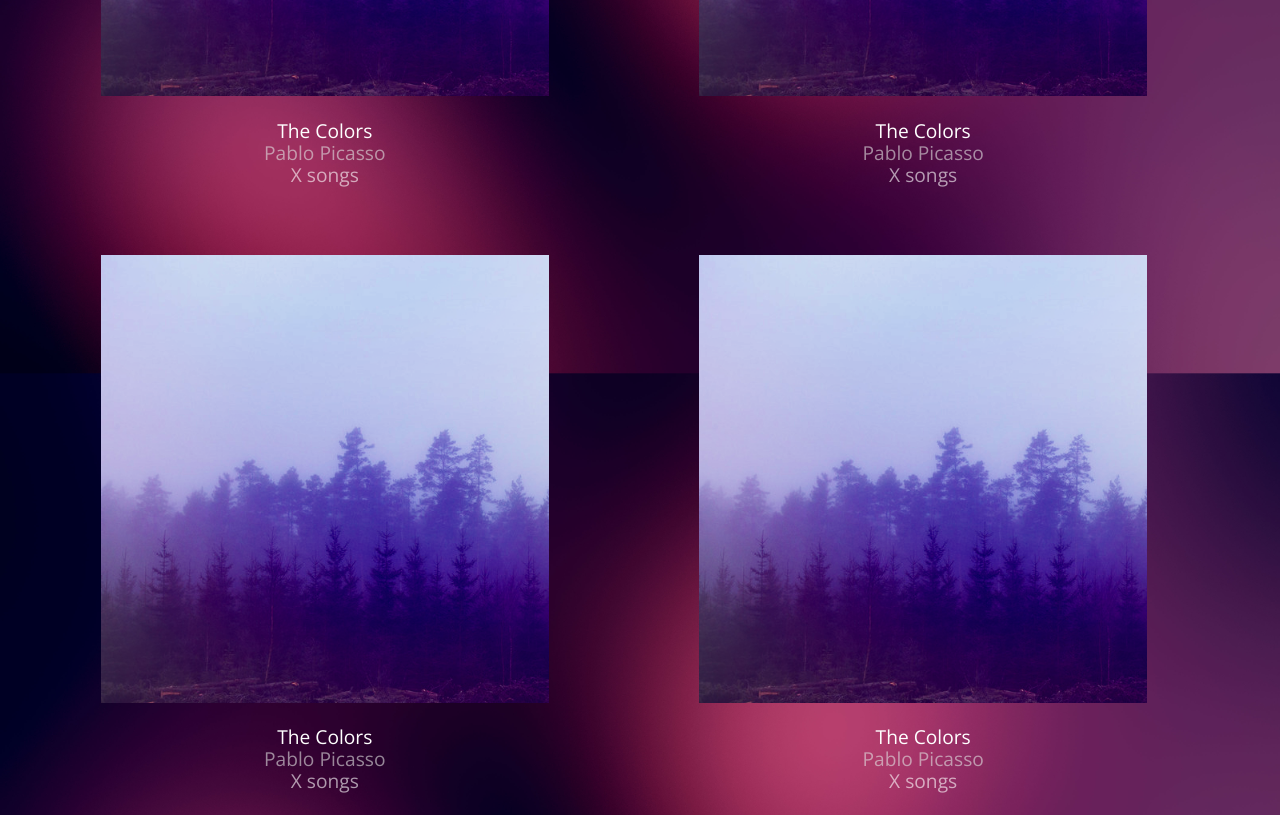
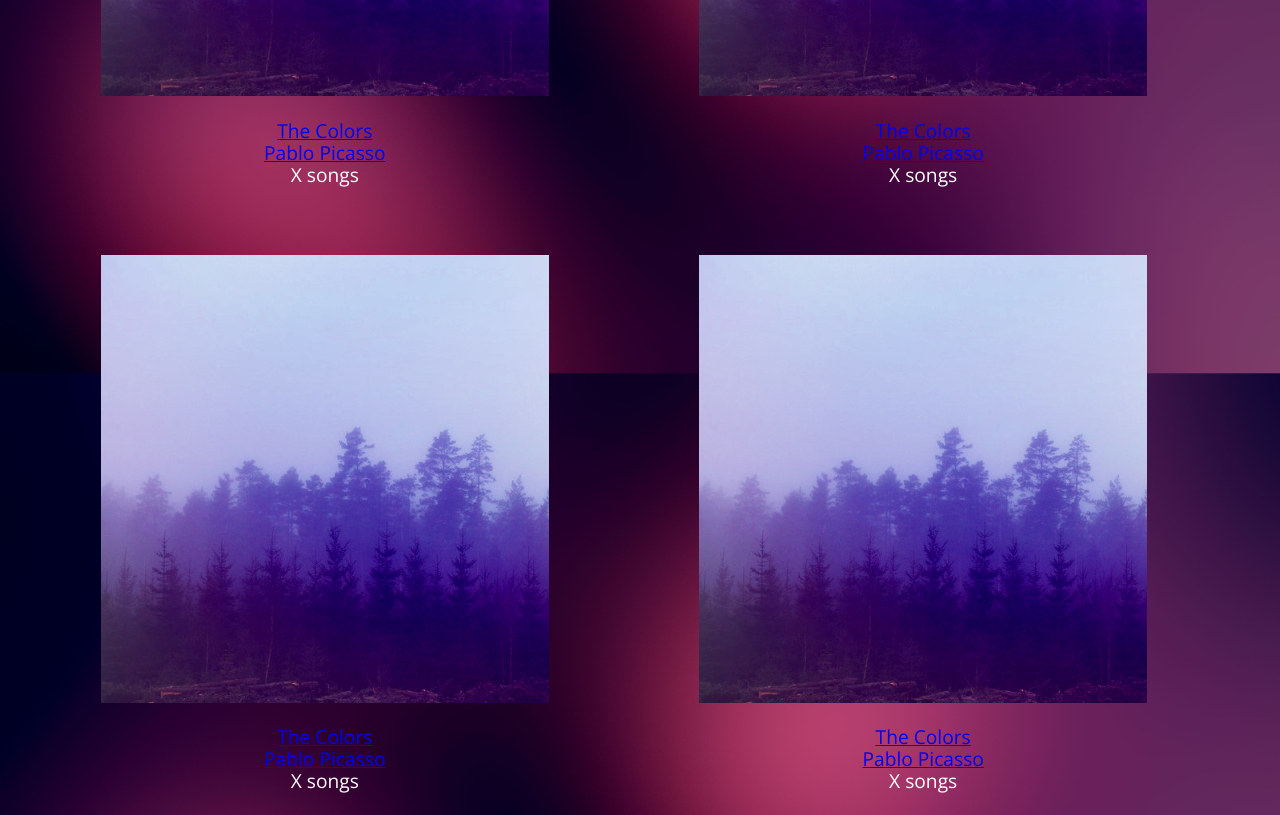
Before and after one commit to Juantourage/bloc-jams, a plain HTML site: page collection.html in a window 1280 px wide. Shown: the part 480-1295 px from the top of the page. Drawn offline with nearby package versions, Linux system fonts and the light colour scheme.

Commit message:
Checkpoint 10 Scripting Collection Complete

```diff
--- a/collection.html
+++ b/collection.html
@@ -21,59 +21,9 @@
         </nav>
 
         <section class="album-covers container clearfix">
-            <div class="collection-album-container column fourth">
-                <img src="assets/images/album_covers/01.png"/>
-                <div class="collection-album-info caption">
-                    <p>
-                        <a class="album-name" href="album.html">The Colors</a>
-                        <br/>
-                        <a href="album.html">Pablo Picasso</a>
-                        <br/>
-                        X songs
-                        <br/>
-                    </p>
-                </div>
-            </div>
-            <div class="collection-album-container column fourth">
-                <img src="assets/images/album_covers/01.png"/>
-                <div class="collection-album-info caption">
-                    <p>
-                        <a class="album-name" href="album.html">The Colors</a>
-                        <br/>
-                        <a href="album.html">Pablo Picasso</a>
-                        <br/>
-                        X songs
-                        <br/>
-                    </p>
-                </div>
-            </div>
-            <div class="collection-album-container column fourth">
-                <img src="assets/images/album_covers/01.png"/>
-                <div class="collection-album-info caption">
-                    <p>
-                        <a class="album-name" href="album.html">The Colors</a>
-                        <br/>
-                        <a href="album.html">Pablo Picasso</a>
-                        <br/>
-                        X songs
-                        <br/>
-                    </p>
-                </div>
-            </div>
-            <div class="collection-album-container column fourth">
-                <img src="assets/images/album_covers/01.png"/>
-                <div class="collection-album-info caption">
-                    <p>
-                        <a class="album-name" href="album.html">The Colors</a>
-                        <br/>
-                        <a href="album.html">Pablo Picasso</a>
-                        <br/>
-                        X songs
-                        <br/>
-                    </p>
-                </div>
-            </div>
+
         </section>
+        <script src="scripts/collection.js"></script>
     </body>
 
 </html>
--- /dev/null
+++ b/scripts/collection.js
@@ -0,0 +1,28 @@
+var collectionItemTemplate =
+    '<div class="collection-album-container column fourth">'
+    +'   <img src="assets/images/album_covers/01.png">'
+    +'   <div class-"collection-album-info caption">'
+    +'       <p>'
+    +'           <a class="album-name" href="/album.html"> The Colors </a>'
+    +'           <br/>'
+    +'           <a href="/album.html"> Pablo Picasso </a>'
+    +'           <br/>'
+    +'           X songs'
+    +'           <br/>'
+    +'       </p>'
+    +'   </div>'
+    +'</div>'
+    ;
+
+window.onload = function() {
+    // #1
+    var collectionContainer = document.getElementsByClassName('album-covers')[0];
+
+    // #2
+    collectionContainer.innerHTML = ' ';
+
+    // #3
+    for(var i = 0; i < 12; i++) {
+        collectionContainer.innerHTML+= collectionItemTemplate;
+    }
+}
```
